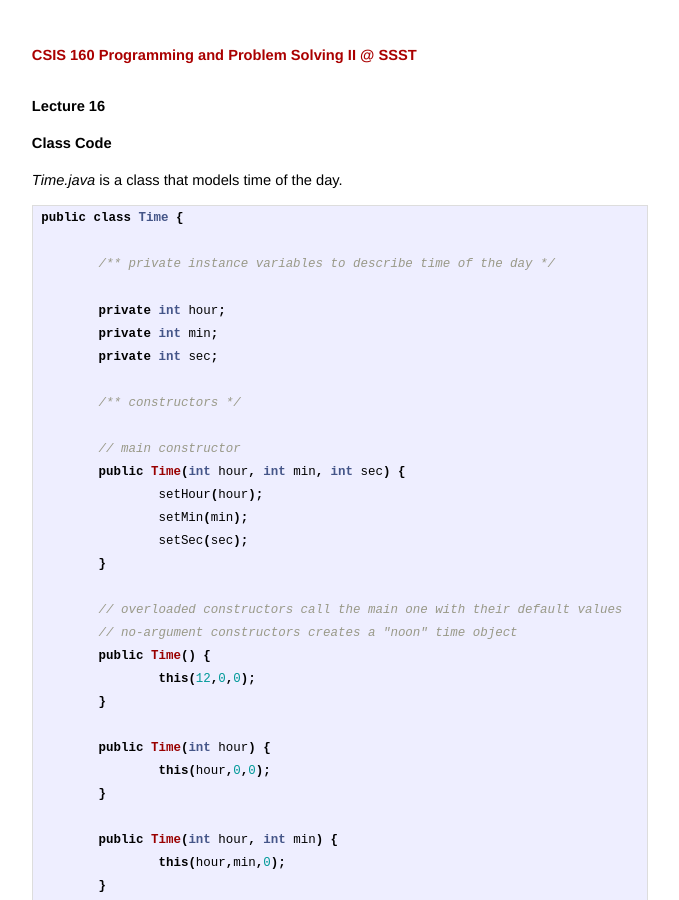
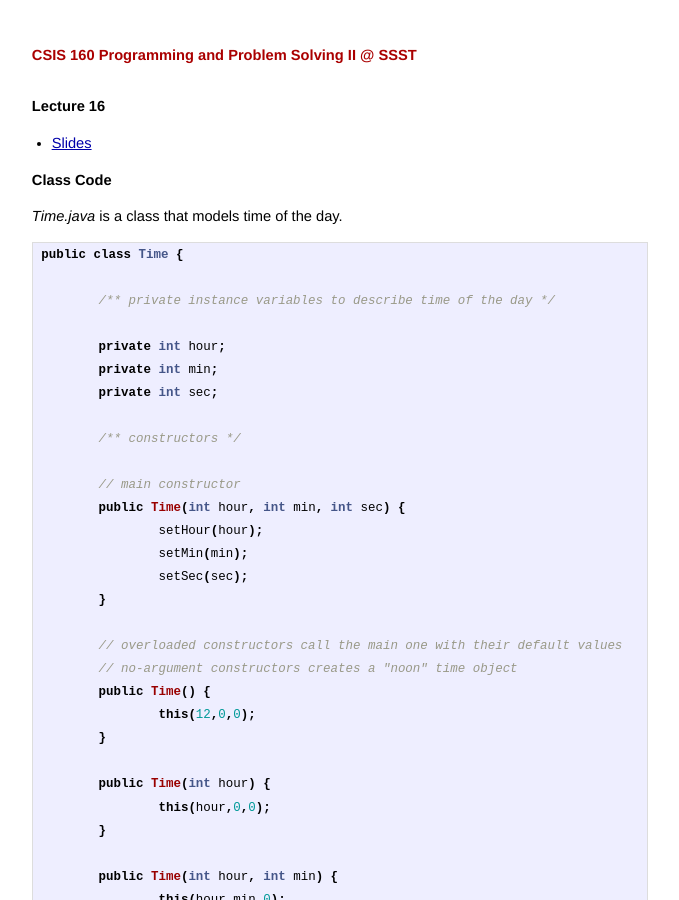
Before and after one commit to csis160/csis160.github.io, a Jekyll site: the page built from _posts/2015-04-27-lecture-16.md, in a window 1280 px wide and 900 px high. Shown: the whole window, without its empty margins (300-979 px from the left). Built offline with Jekyll 4.4.1, drawn with Linux system fonts in a browser that asks for light colours.

Commit message:
fixed missing slides in lecture 16 notes

```diff
--- a/_posts/2015-04-27-lecture-16.md
+++ b/_posts/2015-04-27-lecture-16.md
@@ -6,6 +6,8 @@ slides: chap08a.pdf
 
 Lecture {{ page.lecture }}
 ==========================
+
+- [Slides](/pdf/{{ page.slides }})
 
 **Class Code**
 
```
